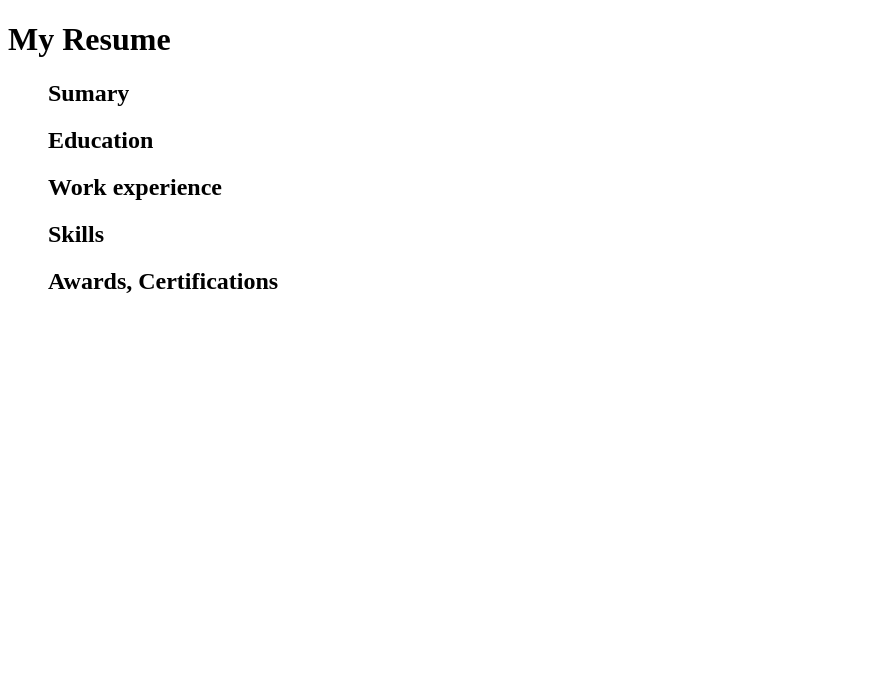
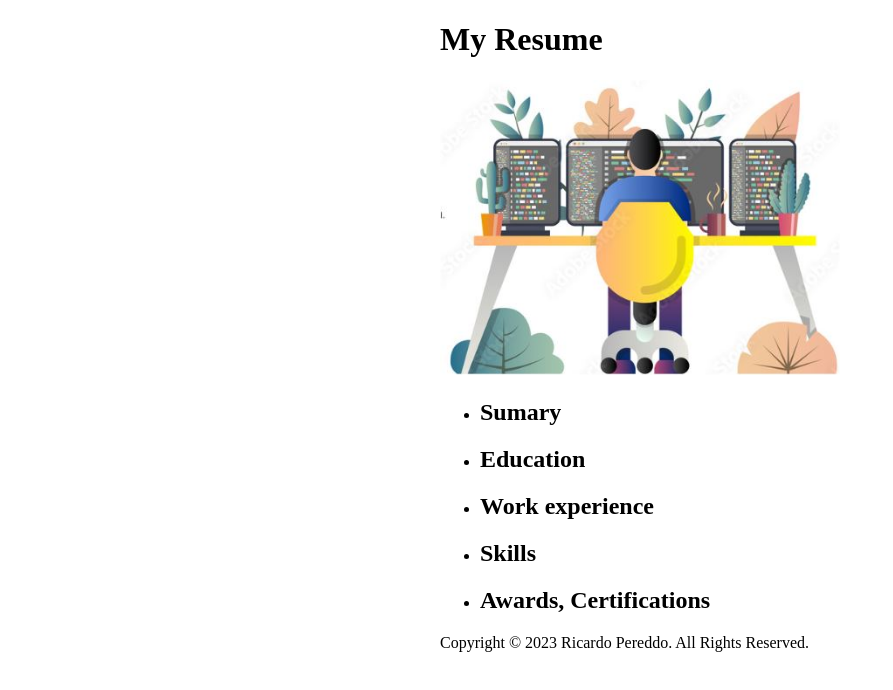
Before and after one commit to Aguijon05/myResume01, a plain HTML site: page index.html in a window 1280 px wide. Shown: the whole page, without its empty margins (0-893 px from the left). Drawn offline with Linux system fonts and the light colour scheme.

Commit message:
Add files via upload

```diff
--- a/index.html
+++ b/index.html
@@ -4,13 +4,28 @@
     <title>My Resume</title>
     <meta charset="UTF-8">
     <meta name="viewport" content="width=device-width, initial-scale=1.0">
+
+    <style>
+        .arange{
+            max-width: 400px;
+            margin: auto;
+        }
+    </style>
 </head>
 <body>
+    <div class="arange">
     <h1>My Resume</h1>
-    <ul><h2>Sumary</h2></ul>
-    <ul><h2>Education</h2></ul>
-    <ul><h2>Work experience</h2></ul>
-    <ul><h2>Skills</h2></ul>
-    <ul><h2>Awards, Certifications</h2></ul>
+    <img src="./images/Developer003.jpg" width="400" alt="RKPR Developer" />
+    <ul>
+        <li><h2>Sumary</h2></li>
+        <li><h2>Education</h2></li>
+        <li><h2>Work experience</h2></li>
+        <li><h2>Skills</h2></li>
+        <li><h2>Awards, Certifications</h2></li>
+    </ul>
+    <footer>
+        Copyright &copy; 2023 Ricardo Pereddo. All Rights Reserved.
+    </footer>
+    </div>
 </body>
 </html>
```
Also changed, not shown: images/Developer003.jpg (added).
